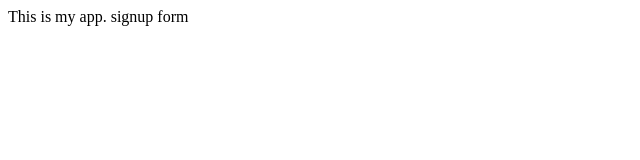
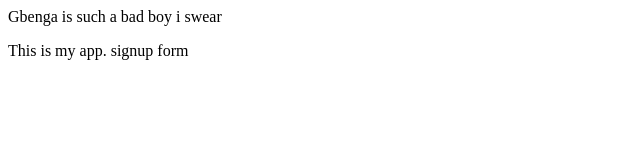
Before and after one commit to daystarsam/myapp, a plain HTML site: page index.html in a window 1280 px wide. Shown: the whole page, without its empty margins (0-640 px from the left). Drawn offline with Linux system fonts and the light colour scheme.

Commit message:
paragraph page

```diff
--- a/index.html
+++ b/index.html
@@ -6,6 +6,9 @@
 
     </head>
     <body>
+        <p> Gbenga is such a bad boy i swear
+
+        </p>
 This is my app.
 signup form
     </body>
```
